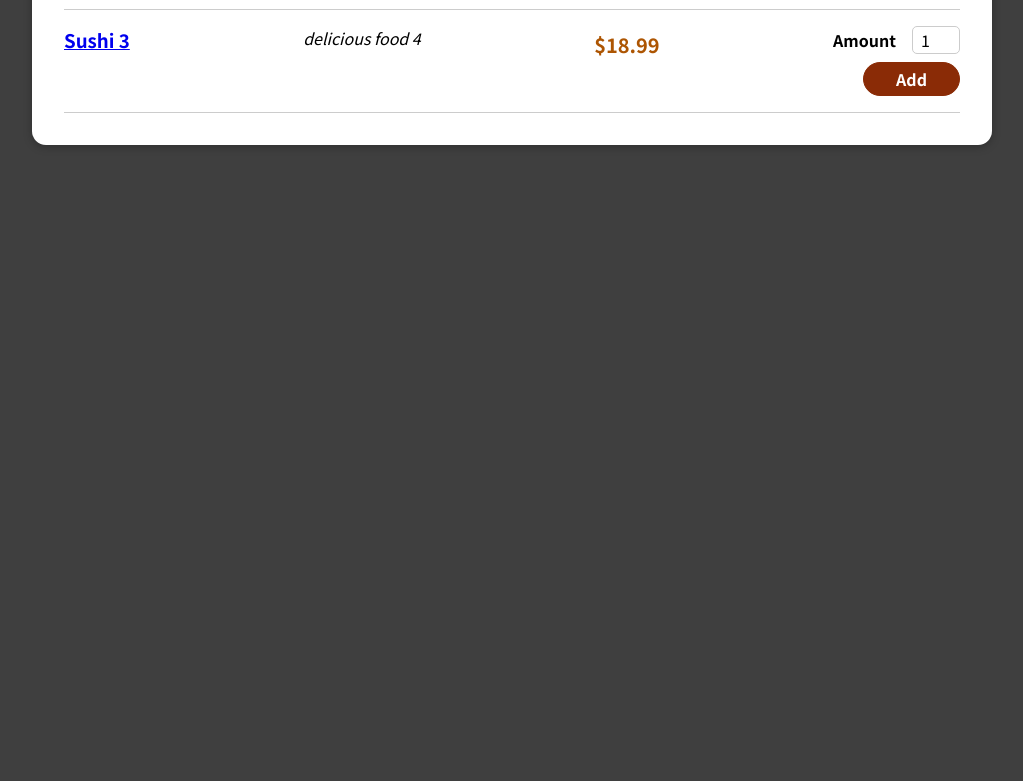
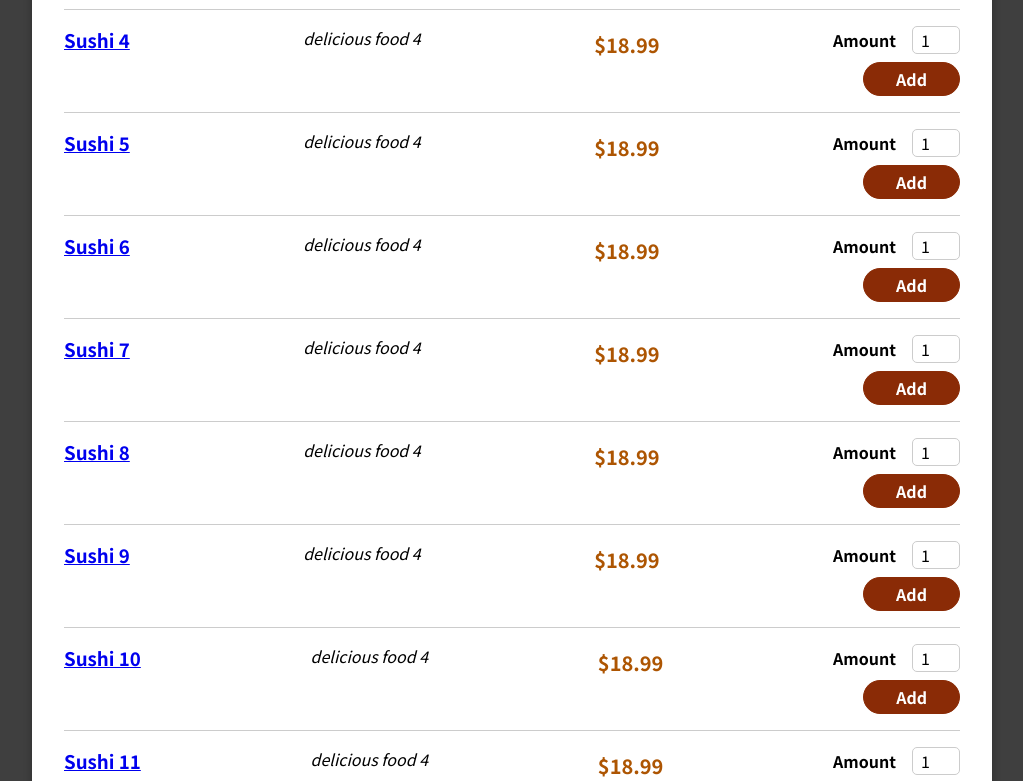
Before and after one commit to Cuong1529/democart, a React (Create React App) app: page /meals in a window 1280 px wide. Shown: the part 820-1601 px from the top of the page, without its empty margins (128-1151 px from the left). Before the commit the page ends 997 px from the top, so only its background shows below. Built offline with nearby package versions, Linux system fonts and the light colour scheme.

Commit message:
case : useEffect with clean up

```diff
--- a/src/components/Meals/AvailableMeals.js
+++ b/src/components/Meals/AvailableMeals.js
@@ -5,15 +5,34 @@ import DUMMY_MEALS from "./constant";
 import classes from './AvailableMeals.module.css'
 
 function AvailableMeals() {
-
+  const [isShowGoToTop, setIsShowGoToTop] = useState(false);
   const [meals, setMeals] = useState([])
 
-  useEffect( () => {
+  useEffect(() => {
     Promise.resolve(DUMMY_MEALS).then((meals) => {
       setMeals(meals)
     });
   }, [])
 
+  useEffect(() => {
+    console.log('useEffect...');
+    const handleScroll = () => {
+      if (window.scrollY >= 200) {
+        setIsShowGoToTop(true)
+      } else {
+        setIsShowGoToTop(false)
+      }
+    }
+    window.addEventListener('scroll', handleScroll)
+    return () => {
+      console.log('component will unmount');
+      window.removeEventListener('scroll', handleScroll)
+    }
+  },[])
+
+  const goToTopHandler = () => {
+    window.scrollTo(0, 0);
+  }
   const availableMeals = meals.map((meal, index) => {
     return (
       <MealItem
@@ -31,6 +50,14 @@ function AvailableMeals() {
       <Card>
         <ul>{availableMeals}</ul>
       </Card>
+      {isShowGoToTop && <button onClick={goToTopHandler}
+        style={{
+          position: 'fixed',
+          right: 0,
+          bottom: 20
+        }
+        }>Go to top
+      </button>}
     </section>
   );
 }
--- a/src/components/Meals/constant.js
+++ b/src/components/Meals/constant.js
@@ -1,25 +1,79 @@
 const DUMMY_MEALS = [
     {
       id: "m1",
-      name: "Sushi",
+      name: "Sushi 1",
       description: "delicious food 1",
       price: 22.99,
     },
     {
       id: "m2",
-      name: "Sushi 1",
+      name: "Sushi 2",
       description: "delicious food 2",
       price: 16.5,
     },
     {
       id: "m3",
-      name: "Sushi 2",
+      name: "Sushi 3",
       description: "delicious food 3",
       price: 12.99,
     },
     {
       id: "m4",
-      name: "Sushi 3",
+      name: "Sushi 4",
+      description: "delicious food 4",
+      price: 18.99,
+    },
+    {
+      id: "m5",
+      name: "Sushi 5",
+      description: "delicious food 4",
+      price: 18.99,
+    },
+    {
+      id: "m6",
+      name: "Sushi 6",
+      description: "delicious food 4",
+      price: 18.99,
+    },
+    {
+      id: "m7",
+      name: "Sushi 7",
+      description: "delicious food 4",
+      price: 18.99,
+    },
+    {
+      id: "m8",
+      name: "Sushi 8",
+      description: "delicious food 4",
+      price: 18.99,
+    },
+    {
+      id: "m9",
+      name: "Sushi 9",
+      description: "delicious food 4",
+      price: 18.99,
+    },
+    {
+      id: "m10",
+      name: "Sushi 10",
+      description: "delicious food 4",
+      price: 18.99,
+    },
+    {
+      id: "m11",
+      name: "Sushi 11",
+      description: "delicious food 4",
+      price: 18.99,
+    },
+    {
+      id: "m12",
+      name: "Sushi 12",
+      description: "delicious food 4",
+      price: 18.99,
+    },
+    {
+      id: "mm13",
+      name: "Sushi 13",
       description: "delicious food 4",
       price: 18.99,
     },
```
Also changed, not shown: 1 other file (tests, documents, lock files or other folders). Lines whose indentation alone changed are shown as unchanged.
